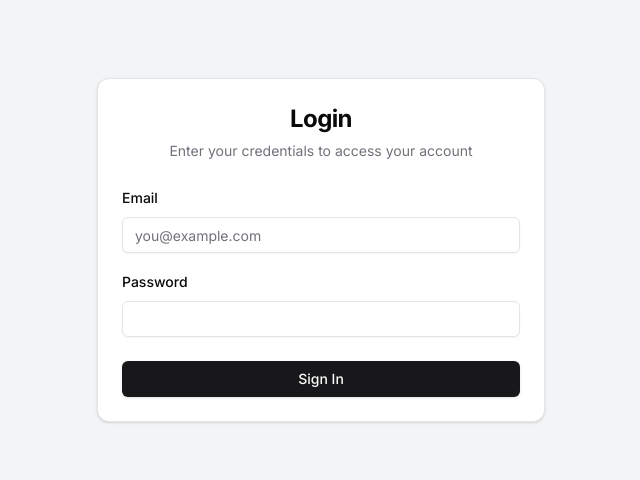
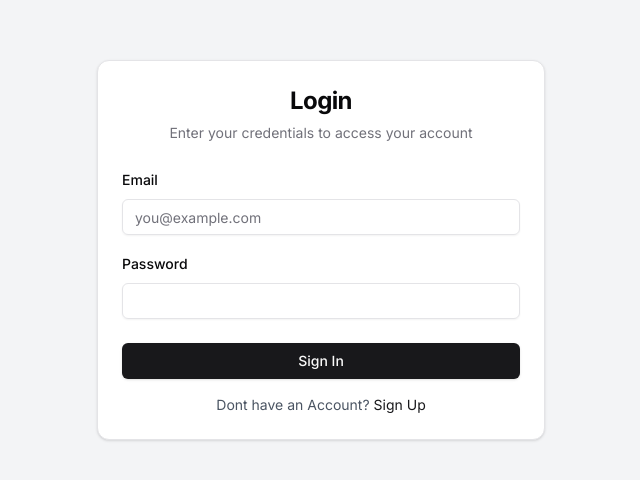
Before and after one commit to logeshloki585/arivubot, a Next.js app: page /login in a window 1280 px wide. Shown: the part 150-630 px from the top of the page, without its empty margins (319-959 px from the left). Built offline with nearby package versions, Linux system fonts and the light colour scheme.

Commit message:
changes that were requested

```diff
--- a/src/components/common/chatbot/CreatechatBot.tsx
+++ b/src/components/common/chatbot/CreatechatBot.tsx
@@ -160,7 +160,11 @@ const CreateChatBot = () => {
                   id="websiteUrl"
                   placeholder="https://www.example.com"
                   value={url}
-                  onChange={(e) => setUrl(e.target.value)}
+                  onChange={(e) => {
+                    setUrl(e.target.value);
+                    setData([]);
+                    setIsFetching(false);
+                  }}
                 />
                 <div className="flex items-center space-x-2">
                   <Button
--- a/src/components/common/login.tsx
+++ b/src/components/common/login.tsx
@@ -16,6 +16,7 @@ import {
 import { Alert, AlertDescription } from "@/components/ui/alert";
 import { ExclamationTriangleIcon } from "@radix-ui/react-icons";
 import { signIn } from "next-auth/react";
+import Link from "next/link";
 
 export default function LoginPage() {
   const [email, setEmail] = useState("");
@@ -86,10 +87,16 @@ export default function LoginPage() {
               />
             </div>
           </CardContent>
-          <CardFooter>
+          <CardFooter className="flex flex-col space-y-4">
             <Button type="submit" className="w-full">
               Sign In
             </Button>
+            <p className="text-sm text-center text-gray-600">
+              Dont have an Account?{" "}
+              <Link href="/signup" className="text-primary hover:underline">
+                Sign Up
+              </Link>
+            </p>
           </CardFooter>
         </form>
       </Card>
```
